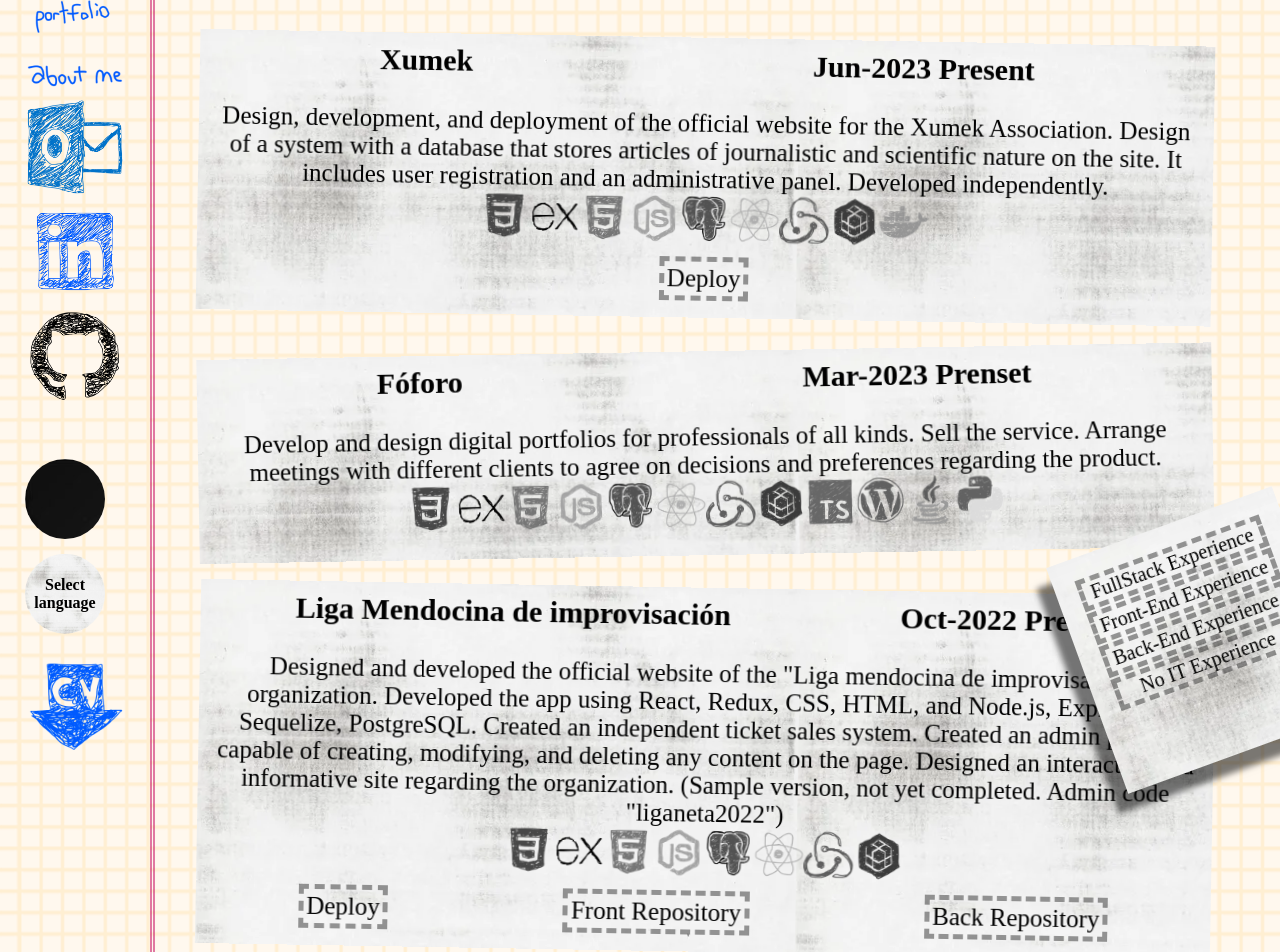
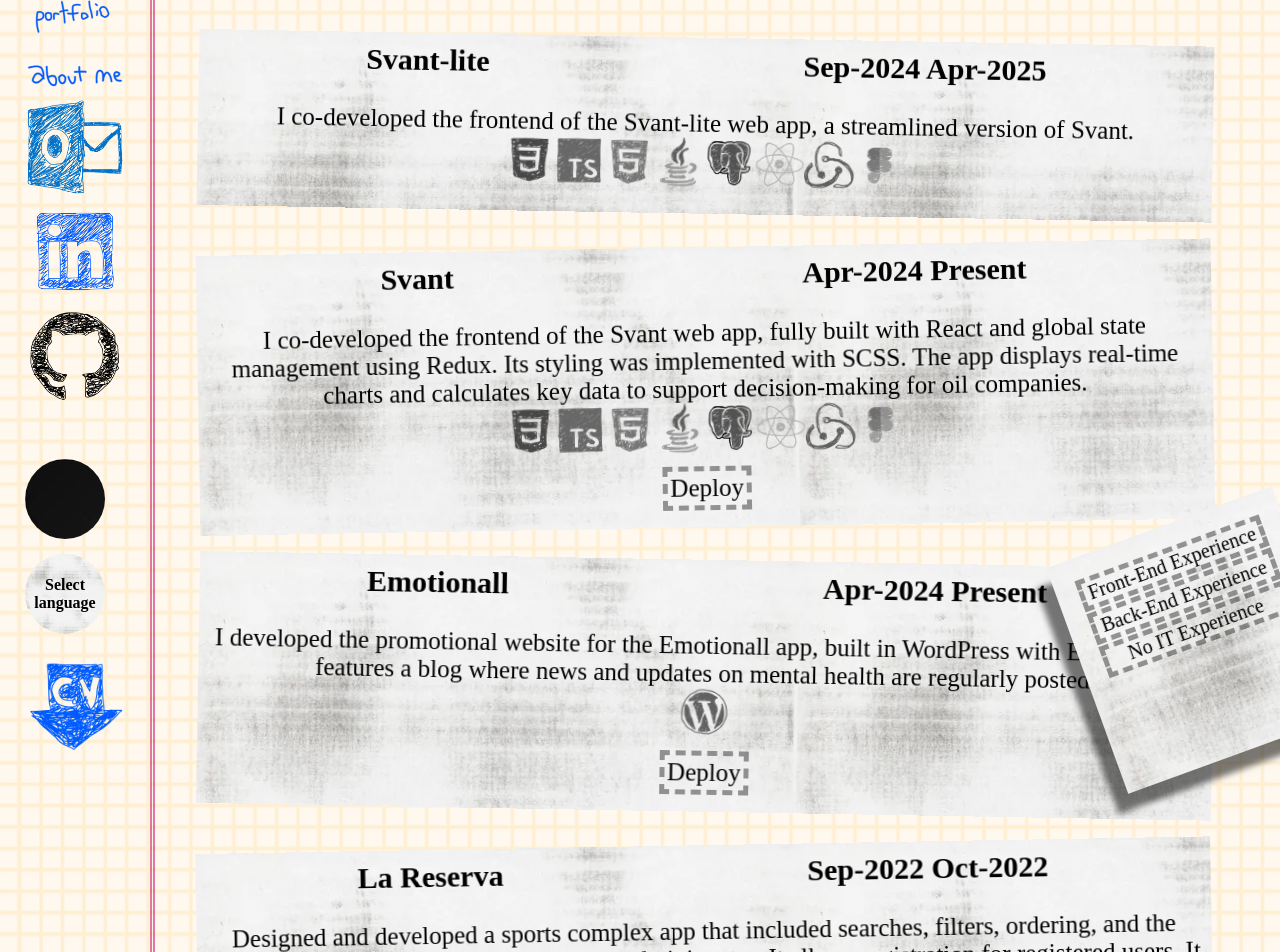
Before and after one commit to MauroDavid512/Portfolio, a React (Create React App) app: page /experience in a window 1280 px wide. Shown: the part 200-1152 px from the top of the page. Built offline with nearby package versions, Linux system fonts and the light colour scheme.

Commit message:
Actualización portafolio

```diff
--- a/src/components/Experience.jsx
+++ b/src/components/Experience.jsx
@@ -27,34 +27,51 @@ import noITES from "../imgs/noITES.png"
 
 function Experience() {
 
-    const {darkMode, lang} = useSelector(state => state)
+    const { darkMode, lang } = useSelector(state => state)
 
     const exp = [
         {
-            title: "Pokemon SPA",
-            date: "Aug-2022 Sep-2022",
-            dateES: "Ago-2022 Sep-2022",
-            description: "Designed and developed a Pokemon app that included searches, filters, ordering, and creation. Extracted information from the Pokemon API and saved it in its database. Developed the app using React, Redux, pure CSS for the Front and Node.js with Express for the Back. Database in PostgreSQL and Sequelize.",
-            descriptionES: "Diseñé y desarrollé una aplicación de Pokémon que incluye búsquedas, filtros, ordenamiento y creación. Extrayendo información de la API de Pokémon y guardandola en su base de datos. Desarrollé la aplicación utilizando React, Redux, CSS puro para el Front y Node.js con Express para el Back. La base de datos está en PostgreSQL y Sequelize.",
-            abilities: [css, express, javascript, node, postgres, reactimg, redux, sequelize],
+            title: "Svant-lite",
+            date: "Sep-2024 Apr-2025",
+            dateES: "Sep-2024 Abr-2025",
+            description: "I co-developed the frontend of the Svant-lite web app, a streamlined version of Svant.",
+            descriptionES: "Desarrollé en colaboración el frontend de la AppWeb Svant-lite. Una versión minimizada de Svant.",
+            abilities: [css, typescript, javascript, java, postgres, reactimg, redux, figma],
             image: "",
-            category: "fullstack",
+            category: "front",
+        },
+        {
+            title: "Svant",
+            date: "Apr-2024 Present",
+            dateES: "Abr-2024 Actualidad",
+            description: "I co-developed the frontend of the Svant web app, fully built with React and global state management using Redux. Its styling was implemented with SCSS. The app displays real-time charts and calculates key data to support decision-making for oil companies.",
+            descriptionES: "Desarrollé en colaboración el frontEnd de la AppWeb Svant. La misma cuenta con su cuerpo desarrollado totalmente con React y manejo de estados globales con Redux. Su estilado está realizado con scss. Muestra gráficos en tiempo real y calcula datos importantes para la toma de decisiones de compañias petroleras.",
+            abilities: [css, typescript, javascript, java, postgres, reactimg, redux, figma],
+            image: "",
+            category: "front",
             links: [
                 {
                     type: "Deploy",
                     typeES: "Sitio",
-                    link: "https://pokemonapimauro-psi.vercel.app/"
+                    link: "https://svant.us/"
                 },
+            ]
+        },
+        {
+            title: "Emotionall",
+            date: "Apr-2024 Present",
+            dateES: "Abr-2024 Actualidad",
+            description: "I developed the promotional website for the Emotionall app, built in WordPress with Elementor. It features a blog where news and updates on mental health are regularly posted.",
+            descriptionES: "Desarrollé el sitio promocional de la app Emotionall. El mismo esta construido en WordPress con elementor. Cuenta con un Blog donde se suben periodicamente noticias y novedades respecto a la salud mental.",
+            abilities: [wordpress],
+            image: "",
+            category: "front",
+            links: [
                 {
-                    type: "Front Repository",
-                    typeES: "Respositorio de Front",
-                    link: "https://github.com/MauroDavid512/pokemonPageFront"
+                    type: "Deploy",
+                    typeES: "Sitio",
+                    link: "https://emotionall.co/"
                 },
-                {
-                    type: "Back Repository",
-                    typeES: "Repositorio de Back",
-                    link: "https://github.com/MauroDavid512/pokemonPageBack"
-                }
             ]
         },
         {
@@ -80,34 +97,6 @@ function Experience() {
             ]
         },
         {
-            title: "Liga Mendocina de improvisación",
-            date: "Oct-2022 Present",
-            dateES: "Oct-2022 Actualidad",
-            description: 'Designed and developed the official website of the "Liga mendocina de improvisación" organization. Developed the app using React, Redux, CSS, HTML, and Node.js, Express.js, Sequelize, PostgreSQL. Created an independent ticket sales system. Created an admin profile capable of creating, modifying, and deleting any content on the page. Designed an interactive and informative site regarding the organization. (Sample version, not yet completed. Admin code "liganeta2022")',
-            descriptionES: 'Diseñé y desarrollé el sitio web oficial de la organización "Liga mendocina de improvisación". Desarrollé la aplicación utilizando React, Redux, CSS, HTML, Node.js, Express.js, Sequelize y PostgreSQL. Creé un sistema de venta de entradas independiente. Creé un perfil de administrador capaz de crear, modificar y eliminar cualquier contenido en la página. Diseñé un sitio interactivo e informativo relacionado con la organización. (Versión de muestra, aún no completada. Código de administrador: "liganeta2022")',
-            abilities: [css, express, javascript, node, postgres, reactimg, redux, sequelize],
-            image: "",
-            category: "fullstack",
-            links: [
-                {
-                    type: "Deploy",
-                    typeES: "Sitio",
-                    link: "https://lmi-frontt.vercel.app/lmi/home"
-                },
-                {
-                    type: "Front Repository",
-                    typeES: "Repositorio de Front",
-                    link: "https://github.com/MauroDavid512/LMIfrontt"
-                },
-                {
-                    type: "Back Repository",
-                    typeES: "Respositorio de Back",
-                    link: "https://github.com/MauroDavid512/LMIback"
-                }
-
-            ]
-        },
-        {
             title: "NoCountry",
             date: "Mar-2023 Present",
             dateES: "Mar-2023 Actualidad",
@@ -125,16 +114,6 @@ function Experience() {
             ]
         },
         {
-            title: "Fóforo",
-            date: "Mar-2023 Prenset",
-            dateES: "Mar-2023 Actualidad",
-            description: "Develop and design digital portfolios for professionals of all kinds. Sell the service. Arrange meetings with different clients to agree on decisions and preferences regarding the product.",
-            descriptionES: "Desarrollo y diseño portfolios digitales para profesionales de todo tipo. Realizo las ventas el servicio. Coordino reuniones con diferentes clientes para acordar decisiones y preferencias con respecto al producto.",
-            abilities: [css, express, javascript, node, postgres, reactimg, redux, sequelize, typescript, wordpress, java, python],
-            image: "",
-            category: "fullstack"
-        },
-        {
             title: "Verónica Calderón Portfolio",
             date: "Mar-2023",
             dateES: "Mar-2023",
@@ -143,7 +122,7 @@ function Experience() {
             abilities: [css, javascript, reactimg],
             image: "",
             category: "front",
-            links:[
+            links: [
                 {
                     type: "Deploy",
                     typeES: "Sitio",
@@ -167,23 +146,7 @@ function Experience() {
             descriptionES: 'Venta de libros de editorial Billiken. Búsqueda de clientes y cobro de las cuotas',
             category: "noIT"
         },
-        {
-            title: "Xumek",
-            date: "Jun-2023 Present",
-            dateES: "Jun-2015 Actualidad",
-            description: 'Design, development, and deployment of the official website for the Xumek Association. Design of a system with a database that stores articles of journalistic and scientific nature on the site. It includes user registration and an administrative panel. Developed independently.',
-            descriptionES: 'Diseño, desarrollo y despliegue del sitio oficial de la asociación Xumek. Diseño de un sistema con base de datos que almacena articulos de índole periodistica y cientifica en el sitio. Cuenta con creación de usuario y panel administrativo. Desarrollo en solitario',
-            category: "fullstack",
-            abilities: [css, express, javascript, node, postgres, reactimg, redux, sequelize, docker],
-            links:[
-                {
-                    type: "Deploy",
-                    typeES: "Sitio",
-                    link: "http://xumek.org.ar/"
-                }
-            ]
-        }
-    ].reverse()
+    ]
 
     const expFilter = (category) => {
         let expFiltered = exp.filter(e => e.category == category)
@@ -195,8 +158,6 @@ function Experience() {
     const backExp = expFilter("back")
     const noIT = expFilter("noIT")
 
-
-
     return (
         <div className="initanimation">
             <img className={`imgtitle ${darkMode ? "darkletter" : "lightletter"}`} src={lang == "EN" ? experiencebutton : experiencebuttonES} alt="" />
@@ -204,10 +165,6 @@ function Experience() {
             <div className="selector">
                 {
                     [
-                        {
-                            title: lang == "EN" ? "FullStack Experience" : "Experiencia FullStack",
-                            category: "fullstack"
-                        },
                         {
                             title: lang == "EN" ? "Front-End Experience" : "Experiencia Front-End",
                             category: "front",
@@ -230,35 +187,35 @@ function Experience() {
                 }
             </div>
             <div className="experienceContainer">
-                <img id="fullstack" className={`categoryTitle ${darkMode? "darkletter" : "lightletter"}`} src={fullstack} alt="" />
+                {fsExp.length !== 0 ? <img id="fullstack" className={`categoryTitle ${darkMode ? "darkletter" : "lightletter"}`} src={fullstack} alt="" /> : null}
                 {fsExp.map(e => {
                     return (
-                        <div className={`rotate${parseInt(fsExp.findIndex(ele => ele.title == e.title))%2}`}>
-                        <ExperienceCard title={e.title} date={lang == "EN" ? e.date : e.dateES} description={lang == "EN" ? e.description : e.descriptionES} abilities={e.abilities} image={e.image} links={e.links} />
+                        <div className={`rotate${parseInt(fsExp.findIndex(ele => ele.title == e.title)) % 2}`}>
+                            <ExperienceCard title={e.title} date={lang == "EN" ? e.date : e.dateES} description={lang == "EN" ? e.description : e.descriptionES} abilities={e.abilities} image={e.image} links={e.links} />
                         </div>
                     )
                 })}
-                <img id="front" className={`categoryTitle ${darkMode? "darkletter" : "lightletter"}`} src={frontend} alt="" />
+                <img id="front" className={`categoryTitle ${darkMode ? "darkletter" : "lightletter"}`} src={frontend} alt="" />
                 {frontExp.map(e => {
                     return (
-                        <div className={`rotate${parseInt(frontExp.findIndex(ele => ele.title == e.title))%2}`}>
-                        <ExperienceCard title={e.title} date={lang == "EN" ? e.date : e.dateES} description={lang == "EN" ? e.description : e.descriptionES} abilities={e.abilities} image={e.image} links={e.links} />
+                        <div className={`rotate${parseInt(frontExp.findIndex(ele => ele.title == e.title)) % 2}`}>
+                            <ExperienceCard title={e.title} date={lang == "EN" ? e.date : e.dateES} description={lang == "EN" ? e.description : e.descriptionES} abilities={e.abilities} image={e.image} links={e.links} />
                         </div>
                     )
                 })}
-                <img id="back" className={`categoryTitle ${darkMode? "darkletter" : "lightletter"}`} src={backend} alt="" />
+                <img id="back" className={`categoryTitle ${darkMode ? "darkletter" : "lightletter"}`} src={backend} alt="" />
                 {backExp.map(e => {
                     return (
-                        <div  className={`rotate${parseInt(backExp.findIndex(ele => ele.title == e.title))%2}`}>
-                        <ExperienceCard title={e.title} date={lang == "EN" ? e.date : e.dateES} description={lang == "EN" ? e.description : e.descriptionES} abilities={e.abilities} image={e.image} links={e.links} />
+                        <div className={`rotate${parseInt(backExp.findIndex(ele => ele.title == e.title)) % 2}`}>
+                            <ExperienceCard title={e.title} date={lang == "EN" ? e.date : e.dateES} description={lang == "EN" ? e.description : e.descriptionES} abilities={e.abilities} image={e.image} links={e.links} />
                         </div>
                     )
                 })}
-                <img id="noIT" className={`categoryTitle ${darkMode? "darkletter" : "lightletter"}`} src={lang == "EN" ? noITimg : noITES} alt="" />
+                <img id="noIT" className={`categoryTitle ${darkMode ? "darkletter" : "lightletter"}`} src={lang == "EN" ? noITimg : noITES} alt="" />
                 {noIT.map(e => {
                     return (
-                        <div  className={`rotate${parseInt(noIT.findIndex(ele => ele.title == e.title))%2}`}>
-                        <ExperienceCard title={e.title} date={lang == "EN" ? e.date : e.dateES} description={lang == "EN" ? e.description : e.descriptionES} abilities={e.abilities} image={e.image} links={e.links} />
+                        <div className={`rotate${parseInt(noIT.findIndex(ele => ele.title == e.title)) % 2}`}>
+                            <ExperienceCard title={e.title} date={lang == "EN" ? e.date : e.dateES} description={lang == "EN" ? e.description : e.descriptionES} abilities={e.abilities} image={e.image} links={e.links} />
                         </div>
                     )
                 })}
--- a/src/components/Portfolio.jsx
+++ b/src/components/Portfolio.jsx
@@ -2,11 +2,10 @@ import React from "react";
 import './Portfolio.css'
 import portfoliobutton from "../imgs/portfoliobutton.png"
 import portfoliobuttonES from "../imgs/portfoliobuttonES.png"
-import pokeapi from "../imgs/pokeapi.png"
 import reserva from "../imgs/reserva.png"
-import lmi from "../imgs/lmi.png"
 import veroport from "../imgs/veroport.png"
-import xumek from "../imgs/xumek.png"
+import svant from "../imgs/Portada Svant.png"
+import emotionall from "../imgs/emotionall web portada.png"
 import "./initanimation.css"
 import { useSelector } from "react-redux";
 
@@ -17,16 +16,17 @@ function Portfolio() {
 
     let content = [
         {
-            title: "Xumek - Derechos humanos",
-            link: "http://xumek.org.ar/",
-            image: xumek
+            title: "Svant",
+            link: "https://svant.us/",
+            image: svant,
+            description: "",
         },
-        // {
-        //     title: "SPA Pokemon",
-        //     link: "https://pokemonapimauro-psi.vercel.app/",
-        //     image: pokeapi,
-        //     description: ""
-        // },
+        {
+            title: "Emotionall WebSite",
+            link: "https://emotionall.co",
+            image: emotionall,
+            description: "",
+        },
         {
             title: "La Reserva",
             link: "https://la-reserva.vercel.app/",
```
Also changed, not shown: src/components/Portfolio.css (+11 -11 lines), src/imgs/Portada Svant.png (added), src/imgs/emotionall web portada.png (added).
